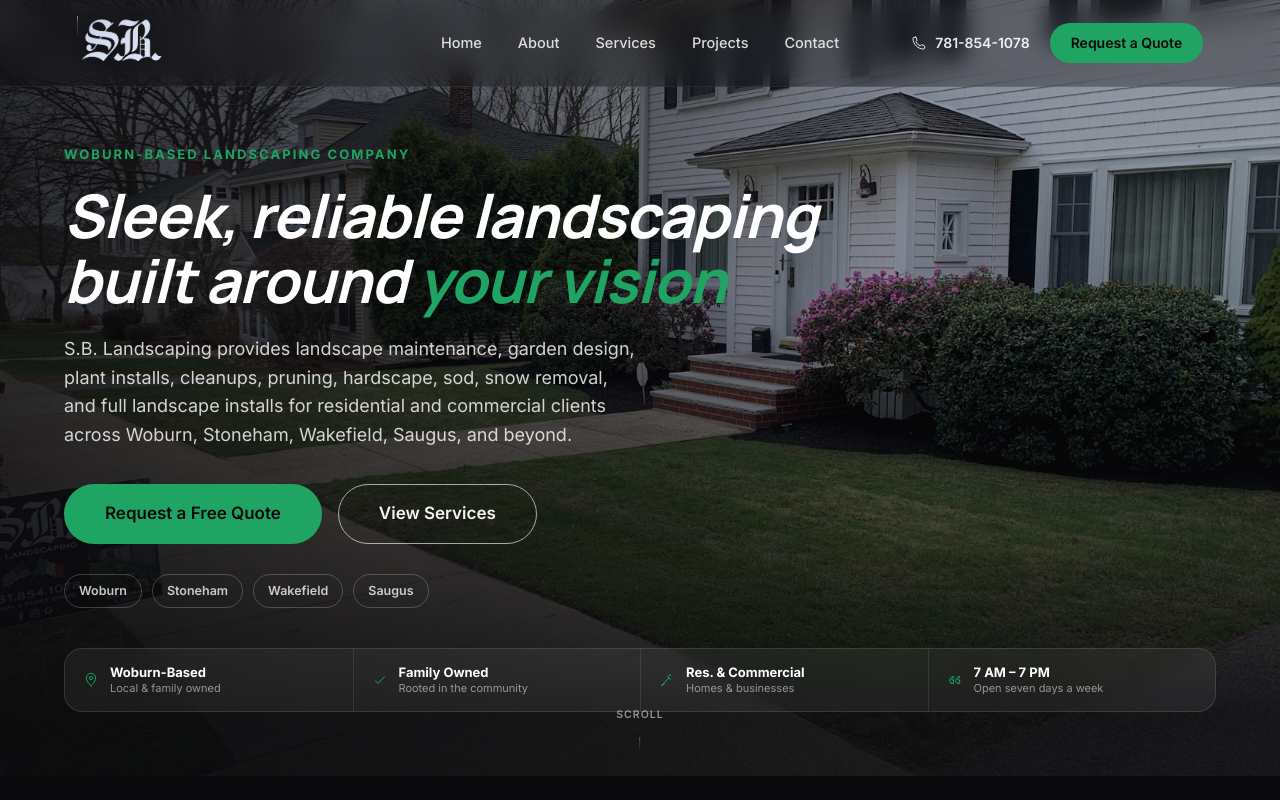
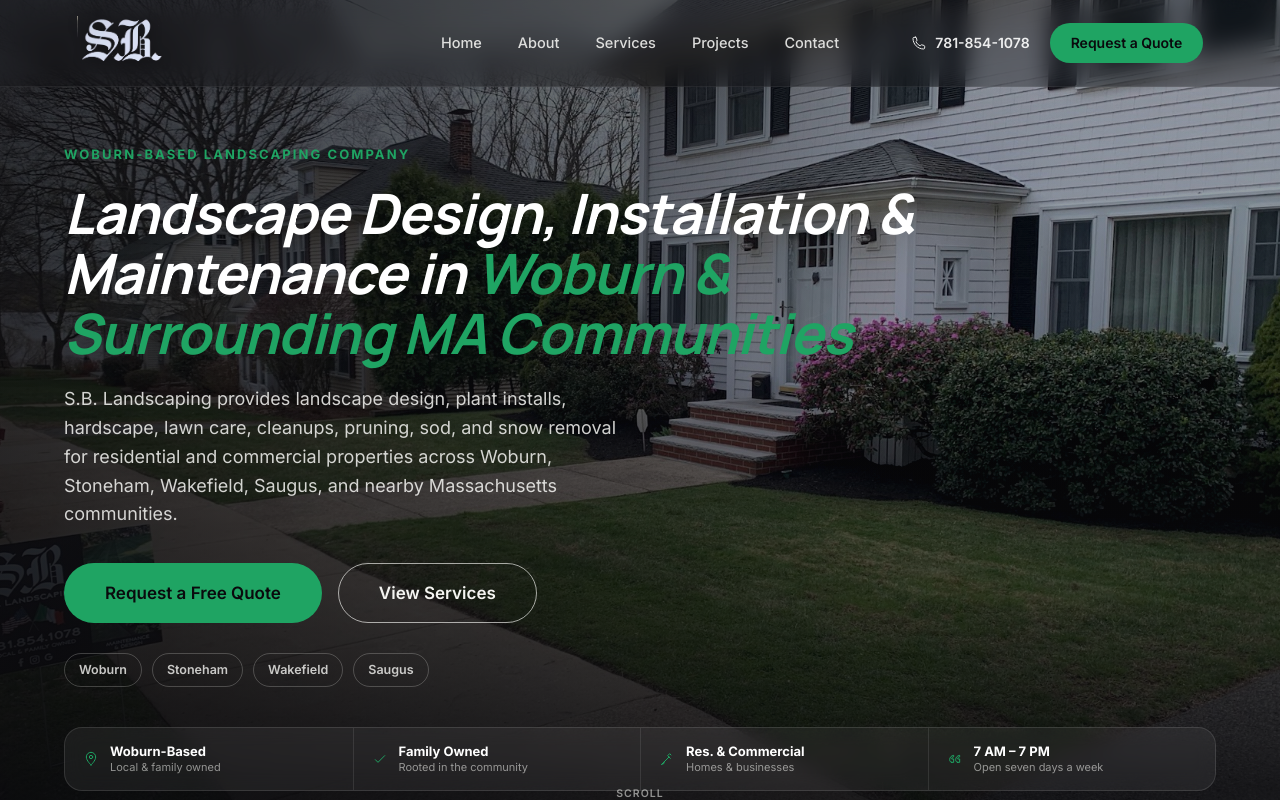
Before and after one commit to evanderpierre/sblandscaping, a Next.js app: page / in a window 1280 px wide. Shown: the top 800 px of the page. Built offline with nearby package versions, Linux system fonts and the light colour scheme; a web font is replaced by a local one.

Commit message:
Improve homepage H1 for broader local SEO

```diff
--- a/src/components/sections/Hero.tsx
+++ b/src/components/sections/Hero.tsx
@@ -53,14 +53,14 @@ export function Hero() {
           className="hero-headline"
           style={{
             ...t(100), color: "#fff", fontFamily: "var(--font-heading)", fontStyle: "italic", fontWeight: 700, letterSpacing: "-0.015em",
-            fontSize: "clamp(2.2rem, 4.7vw, 4.3rem)", lineHeight: 1.08, margin: "0 0 22px", maxWidth: 780,
+            fontSize: "clamp(2.05rem, 4.35vw, 4rem)", lineHeight: 1.08, margin: "0 0 22px", maxWidth: 900,
           }}
         >
-          Sleek, reliable landscaping built around <span style={{ color: "var(--sb-flag-green)" }}>your vision</span>
+          Landscape Design, Installation &amp; Maintenance in <span style={{ color: "var(--sb-flag-green)" }}>Woburn &amp; Surrounding MA Communities</span>
         </h1>
 
         <p className="hero-subhead" style={{ ...t(180), color: "rgba(245,245,242,0.85)", fontSize: 18, lineHeight: 1.6, maxWidth: 580, margin: "0 0 34px" }}>
-          S.B. Landscaping provides landscape maintenance, garden design, plant installs, cleanups, pruning, hardscape, sod, snow removal, and full landscape installs for residential and commercial clients across Woburn, Stoneham, Wakefield, Saugus, and beyond.
+          S.B. Landscaping provides landscape design, plant installs, hardscape, lawn care, cleanups, pruning, sod, and snow removal for residential and commercial properties across Woburn, Stoneham, Wakefield, Saugus, and nearby Massachusetts communities.
         </p>
 
         <div className="hero-ctas" style={{ ...t(260), display: "flex", gap: 16, flexWrap: "wrap", marginBottom: 30 }}>
```
